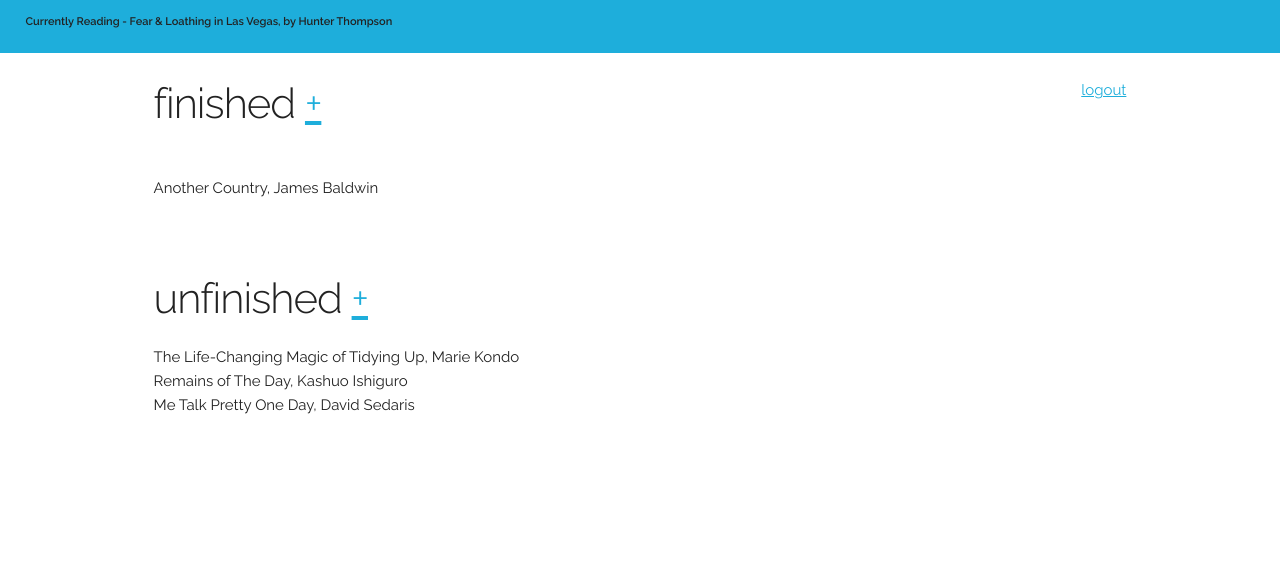
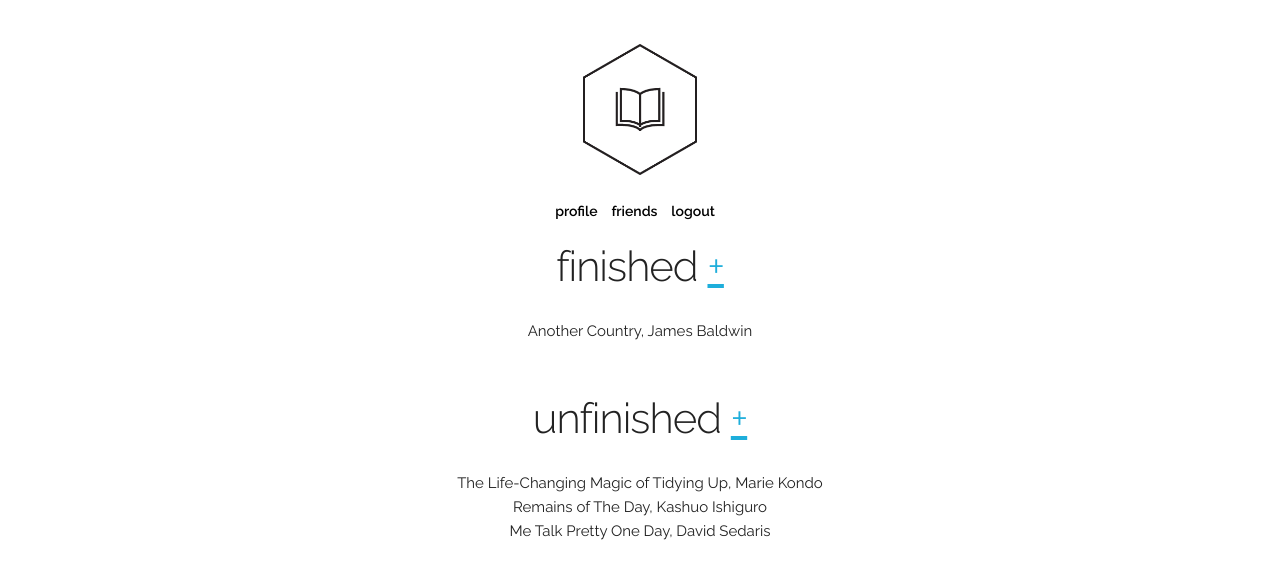
Before and after one commit to carolim/summerreads, a Django app: page /profile/ in a window 1280 px wide. Shown: the top 579 px of the page. Run offline with Django 3.2, Linux system fonts and the light colour scheme; a user stored in the database is signed in; data comes from the database, SQL or seed files in the repository; both versions use the stored data as it was after the commit; some libraries are stand-ins or nearby versions.

Commit message:
changed profile page, added delete book feature

```diff
--- a/book/admin.py
+++ b/book/admin.py
@@ -1,8 +1,10 @@
 from django.contrib import admin
-from .models import Book, Quote
+from .models import Book, Quote, UserProfile
 
 class BookAdmin(admin.ModelAdmin):
 	list_display = ('title', 'author')
 
+
+admin.site.register(UserProfile)
 admin.site.register(Book, BookAdmin)
 admin.site.register(Quote)
--- a/book/models.py
+++ b/book/models.py
@@ -1,6 +1,11 @@
 from django.db import models
 from django.contrib.auth.models import User
 from djangoratings.fields import AnonymousRatingField
+
+class UserProfile(models.Model):
+    user = models.ForeignKey(User)
+    friends = models.ManyToManyField(User, related_name="user_friends", blank=True, null=True)
+
 
 class Book(models.Model):
     user = models.ForeignKey(User)
--- a/book/urls.py
+++ b/book/urls.py
@@ -3,8 +3,10 @@ from django.conf.urls import url
 from . import views
 
 urlpatterns = [
-    url(r'^$', views.log_in, name='Login Page'),
-    url(r'^logout/', views.log_out, name='Logout'),
-    url(r'^profile/', views.profile, name='Profile Page'),
-    url(r'^add/', views.add_book, name='Add Book'),
+    url(r'^$', views.log_in, name='login page'),
+    url(r'^logout/', views.log_out, name='logout'),
+    url(r'^profile/', views.profile, name='profile page'),
+    url(r'^delete/book/(?P<id>[0-9]+)/$', views.delete_book, name='delete book'),
+    url(r'^add/', views.add_book, name='add book'),
+    url(r'^friends/', views.friend_list, name='user friend list'),
 ]
--- a/book/views.py
+++ b/book/views.py
@@ -6,7 +6,7 @@ from django.contrib.auth import authenticate, logout, login
 from django.shortcuts import render_to_response
 from django.contrib.auth.models import User
 from django.contrib.auth.decorators import login_required
-from book.models import Book
+from book.models import Book, UserProfile
 import datetime
 
 
@@ -47,3 +47,17 @@ def add_book(request):
 		return HttpResponseRedirect("/profile")
 	else:
 		return HttpResponseNotAllowed(["POST"])
+
+@login_required
+def delete_book(request, id):
+	book = Book.objects.filter(id=id)
+	if book is not None:
+		book.delete()
+		#TODO: delete all QUOTES associated with book
+	else:
+		print "something's wrong"
+	return HttpResponseRedirect("/profile")
+
+@login_required
+def friend_list(request):
+	return render(request, "friends.html", {"info": UserProfile.objects.filter(user=request.user.id)})
--- a/summerreads/static/skeleton.css
+++ b/summerreads/static/skeleton.css
@@ -31,7 +31,7 @@
 .container {
   position: relative;
   width: 100%;
-  max-width: 1080px;
+  max-width: 960px;
   margin: 0 auto;
   padding: 0 20px;
   box-sizing: border-box; }
--- a/summerreads/static/style.css
+++ b/summerreads/static/style.css
@@ -12,11 +12,11 @@
 #nav-bar-top {
 	height:5vh;
 	padding-top:1%;
-	padding-left:2%;
-	padding-botton:.5%;
+	padding-left: 5%;
+	padding-bottom:.5%;
 	width:100vw;
 	background-color:#1EAEDB;
-	font-size:11px;
+	font-size:12px;
 }
 
 #add_finished, #add_wishlist {
@@ -31,3 +31,23 @@ box-shadow: 0px 0px 4px rgba(0,0,0,0.7);
 -webkit-box-shadow: 0 0 4px rgba(0,0,0,0.7);
 -moz-box-shadow: 0 0px 4px rgba(0,0,0,0.7);
 }
+
+.nav-bar-links {
+	color:black;
+	padding-right:10px;
+	font-size:14px;
+	font-weight:bold;
+	text-decoration:none;
+}
+
+.nav-bar-links:hover {
+	color:black;
+	font-size:14px;
+	font-weight:bold;
+	text-decoration:underline;
+}
+
+.small_links {
+	text-align:right;
+	font-size:9.5px;
+}
--- a/summerreads/templates/login.html
+++ b/summerreads/templates/login.html
@@ -1,9 +1,10 @@
 {% extends "base.html" %}
 
 {% block body %}
-<div class="container" style="padding: 15%;">
+<div class="container" style="padding: 8%;">
 	<div class="row">
 		<div class="twelve columns" style="text-align:center;">
+			<img src="/static/icon.png" style="width:15%; height:15%">
 			<form action="/" method="POST">
 				<h2>summer reads</h2>
 				{% if error %}
--- a/summerreads/templates/profile.html
+++ b/summerreads/templates/profile.html
@@ -1,21 +1,15 @@
 {% extends "base.html" %}
 {% block body %}
-<div class="row">
-	<div id="nav-bar-top">
-		<p><b>Currently Reading -
-			{% for book in books %}
-			{% if book.reading_status == "CUR" %}
-			{{ book.title }}, by {{ book.author }}
-			{% endif %}
-			{% endfor %}</b></p>
+<div class="container" style="padding: 2%;">
+	<div class="row" style="text-align:center; padding: 2%">
+		<img src="/static/icon.png" style="width:15%; height:15%; padding-bottom:2%"><br>
+		<a href="/profile" class="nav-bar-links">profile</a>
+		<a href="/friends" class="nav-bar-links">friends</a>
+		<a href="/logout" class="nav-bar-links">logout</a>
 	</div>
-</div>
-
-<div class="container" style="padding: 2%;">
-	<div class="row">
-		<div class="nine columns">
+	<div class="row" style="text-align:center;">
 			<h2>finished <a id="add_finished_book" name="add" href="#add_finished">+</a></h2>
-					<div id="add_finished" style="text-align: center;">
+					<div id="add_finished" style="text-align: center">
 						<h4>finished a new book?</h4>
 						<form action="/add/" method="POST">
 							{% if error %}
@@ -29,36 +23,25 @@
 						</form>
 					</div>
 			<div class="row">
-				<div class="nine columns">
 					<p>{% for book in books %}
 					{% if book.reading_status == "FIN" %}
-					<div class="clickable-row" bookNum={{ book.id }}>
-					{{ book.title }}</h3>, {{ book.author }}<br>
-					</div>
-					{% if book.quotes.all %}
-					<div class="bookQuote{{ book.id }}" style="display:none">
+					<div class="clickable-row" bookNum={{ book.id }}>{{ book.title }}</h3>, {{ book.author }}</div>
+					<div class="bookinfo-{{ book.id }}" style="display:none">
+						{% if book.quotes.all %}
 						{% for quote in book.quotes.all %}
 						<p style="font-size:9.5px;">
 							{{ quote.text }} {% if quote.page_number %} - pg{{ quote.page_number }}.{% endif %}
 						{% endfor %}
-						<br><br>
-						<a id="add_quote_{{ book.id }}" name="addquote" href="#add_quote_{{ book.id }}" style="font-size:9.5px; text-decoration:none;">add more quotes</a></p>
+						</p>
+						<p class="small_links"><a name="add_quote" href="#add_quote" style="padding-right:10px; text-decoration:none;">add quote</a> <a href="/delete/book/{{ book.id }}" style="text-decoration:none;">{% endif %}delete book</a></p>
 					</div>
-					{% endif %}
 					{% endif %}
 					{% endfor %}</p>
 				</div>
-			</div>
-		</div>
-		<div class="three columns" style="text-align: right;">
-			<a href="/logout">logout</a>
 		</div>
 	</div>
 
-	<br><br>
-
-	<div class="row">
-		<div class="nine columns">
+	<div class="row" style="text-align:center;">
 			<h2>unfinished <a id="add_wishlist_book" name="add" href="#add_wishlist">+</a></h2>
 					<div id="add_wishlist" style="text-align: center;">
 						<h4>want to read a new book?</h4>
@@ -74,17 +57,15 @@
 						</form>
 					</div>
 			<div class="row">
-				<div class="nine columns">
 					<p>{% for book in books %}
 					{% if book.reading_status == "WNT" %}
-					{{ book.title }}</h3>, {{ book.author }}<br>
+					<div class="clickable-row" bookNum={{ book.id }}>{{ book.title }}</h3>, {{ book.author }}</div>
+					<div class="bookinfo-{{ book.id }}" style="display:none">
+						<p class="small_links"><a href="/delete/book/{{ book.id }}" style="text-decoration:none;">delete book</a></p>
+					</div>
 					{% endif %}
 					{% endfor %}</p>
 				</div>
-			</div>
-		</div>
-		<div class="three columns" style="text-align: right;">
-		</div>
 	</div>
 </div>
 
@@ -95,7 +76,7 @@
   	jQuery(document).ready(function($) {
       $(".clickable-row").click(function(e){
         e.preventDefault();
-        $('.bookQuote'+$(this).attr('bookNum')).toggle();
+        $('.bookinfo-'+$(this).attr('bookNum')).toggle();
     });
   });
 </script>
```
Also changed, not shown: summerreads/templates/friends.html (added, +28 -0 lines), book/migrations/0009_userprofile.py (added), db.sqlite3, summerreads/static/icon.png (added), 5 other files.
